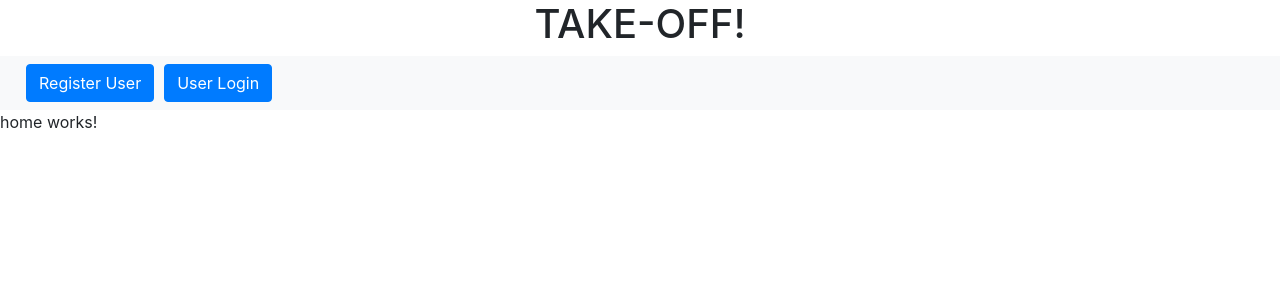
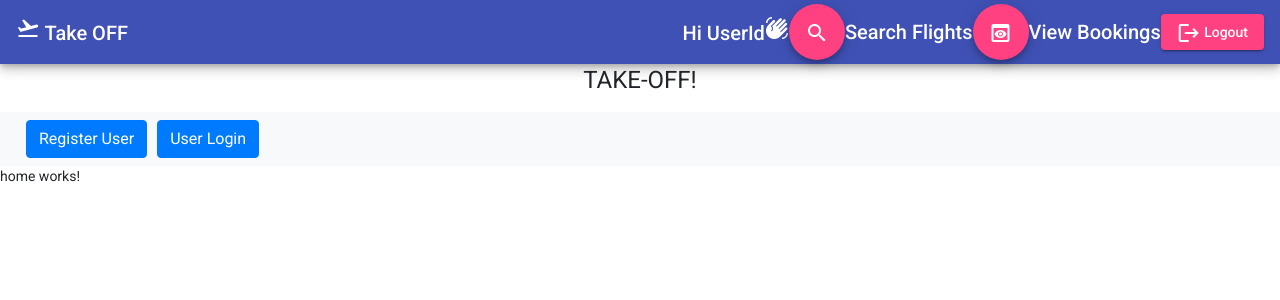
Before and after one commit to Rishijha33/ANG_TAKEOFF, an Angular app in the folder ANGTAKEOFF2/: page / in a window 1280 px wide. Shown: the top 300 px of the page. Built offline with nearby package versions, Linux system fonts and the light colour scheme.

Commit message:
User Dashboard made

```diff
--- a/ANGTAKEOFF2/angular.json
+++ b/ANGTAKEOFF2/angular.json
@@ -30,6 +30,7 @@
               "src/assets"
             ],
             "styles": [
+              "./node_modules/@angular/material/prebuilt-themes/indigo-pink.css",
               "src/styles.css"
             ],
             "scripts": []
@@ -97,6 +98,7 @@
               "src/assets"
             ],
             "styles": [
+              "./node_modules/@angular/material/prebuilt-themes/indigo-pink.css",
               "src/styles.css"
             ],
             "scripts": []
--- a/ANGTAKEOFF2/package.json
+++ b/ANGTAKEOFF2/package.json
@@ -11,10 +11,12 @@
   "private": true,
   "dependencies": {
     "@angular/animations": "~12.1.2",
+    "@angular/cdk": "^12.2.1",
     "@angular/common": "~12.1.2",
     "@angular/compiler": "~12.1.2",
     "@angular/core": "~12.1.2",
     "@angular/forms": "~12.1.2",
+    "@angular/material": "^12.2.1",
     "@angular/platform-browser": "~12.1.2",
     "@angular/platform-browser-dynamic": "~12.1.2",
     "@angular/router": "~12.1.2",
--- a/ANGTAKEOFF2/src/app/app.component.html
+++ b/ANGTAKEOFF2/src/app/app.component.html
@@ -1,3 +1,4 @@
+<app-user-dashboard></app-user-dashboard>
 <h1 class =  "d-flex justify-content-center">TAKE-OFF!</h1>
 
 <nav class="navbar navbar-expand-lg navbar-light bg-light" >
--- a/ANGTAKEOFF2/src/app/user/user-dashboard/user-dashboard.component.css
+++ b/ANGTAKEOFF2/src/app/user/user-dashboard/user-dashboard.component.css
@@ -0,0 +1,3 @@
+.spacer{
+    flex:1 1 auto;
+}
--- a/ANGTAKEOFF2/src/app/user/user-dashboard/user-dashboard.component.html
+++ b/ANGTAKEOFF2/src/app/user/user-dashboard/user-dashboard.component.html
@@ -1,2 +1,20 @@
-<p>user-dashboard works!</p>
-<p>Vinit here!</p>
+<mat-toolbar color="primary" class="mat-elevation-z6">
+   <span><mat-icon>flight_takeoff</mat-icon> Take OFF </span>
+   <div class="spacer"></div>
+   <a>
+       <span>Hi UserId</span>
+    <mat-icon>waving_hand</mat-icon>
+   </a>
+   <a mat-fab routerLink="userLogin">
+       <mat-icon>search</mat-icon>
+    </a>
+    <span>Search Flights</span>
+   <a mat-fab routerLink="userLogin">
+    <mat-icon>preview</mat-icon>
+    </a>
+    <span>View Bookings</span>
+   <a mat-raised-button color="accent" routerLink="userLogin">
+    <mat-icon>logout</mat-icon>
+    Logout
+    </a>
+</mat-toolbar>
--- a/ANGTAKEOFF2/src/index.html
+++ b/ANGTAKEOFF2/src/index.html
@@ -29,8 +29,11 @@
   crossorigin="anonymous"
 ></script>
 
+  <link rel="preconnect" href="https://fonts.gstatic.com">
+  <link href="https://fonts.googleapis.com/css2?family=Roboto:wght@300;400;500&display=swap" rel="stylesheet">
+  <link href="https://fonts.googleapis.com/icon?family=Material+Icons" rel="stylesheet">
 </head>
-<body>
+<body class="mat-typography">
   <app-root></app-root>
 </body>
 </html>
--- a/ANGTAKEOFF2/src/styles.css
+++ b/ANGTAKEOFF2/src/styles.css
@@ -1 +1,4 @@
 /* You can add global styles to this file, and also import other style files */
+
+html, body { height: 100%; }
+body { margin: 0; font-family: Roboto, "Helvetica Neue", sans-serif; }
```
Also changed, not shown: ANGTAKEOFF2/src/app/app.module.ts (+8 -0 lines), 1 other file (tests, documents, lock files or other folders).
